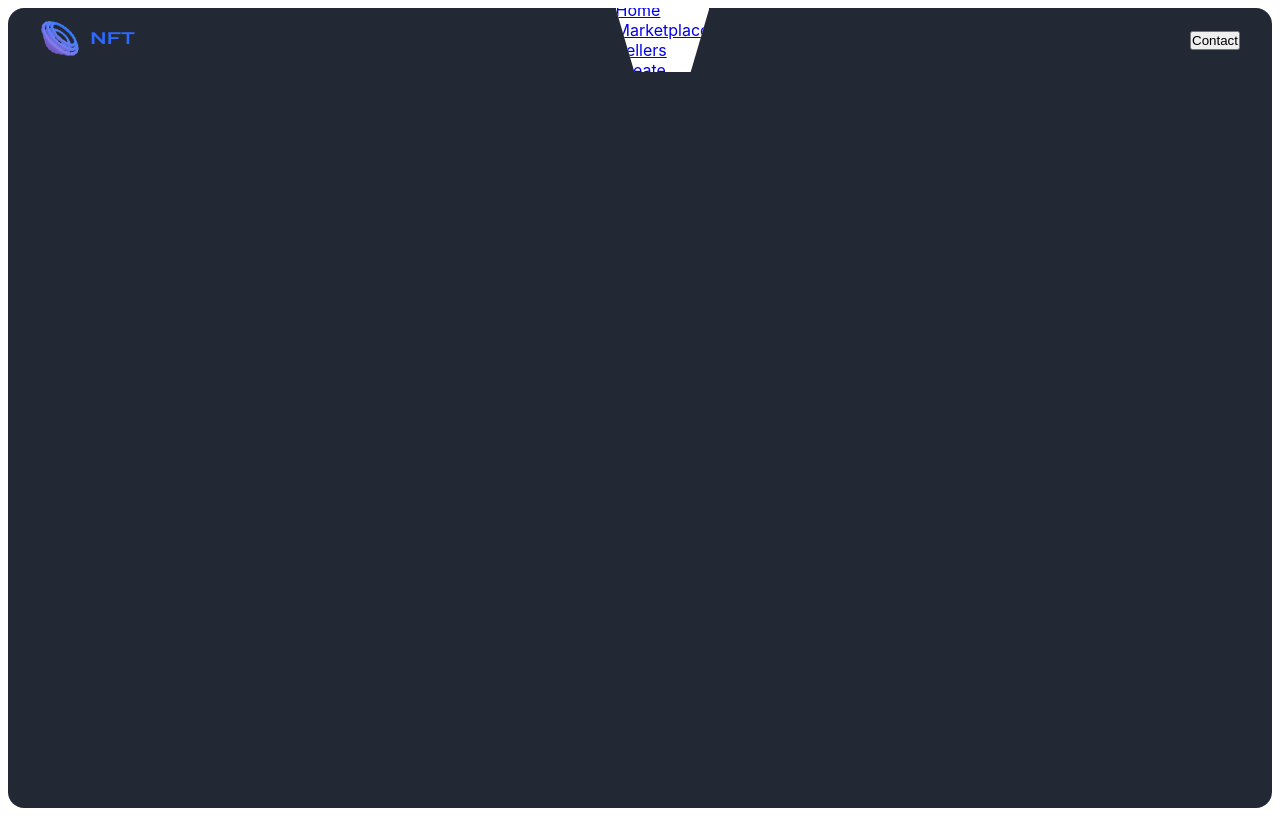
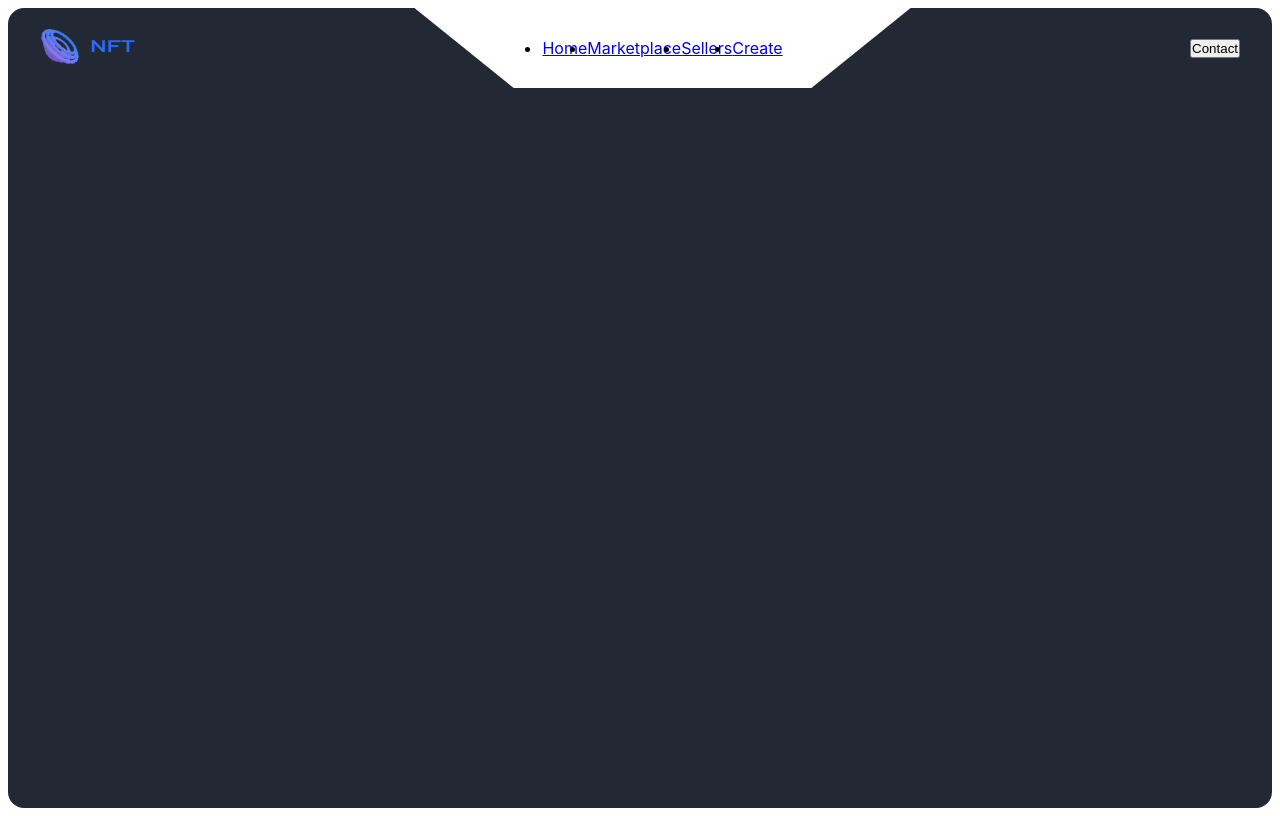
Before and after one commit to gift56/Nftlandingpage, a React (Create React App) app: page / in a window 1280 px wide. Built offline with nearby package versions, Linux system fonts and the light colour scheme.

Commit message:
working on ul now

```diff
--- a/src/components/Navbar.jsx
+++ b/src/components/Navbar.jsx
@@ -49,5 +49,10 @@ const Nav = styled.nav`
         align-items: center;
         background-color: #fff;
         clip-path: polygon(0 0, 100% 0, 80% 100%, 20% 100%);
+        padding: 2.5rem 8rem;
+
+        ul {
+            display: flex;
+        }
       }
 `;
```
